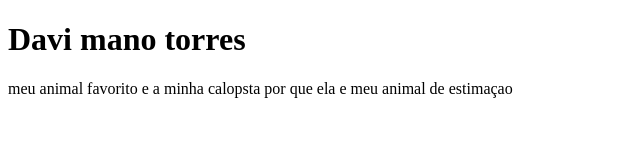
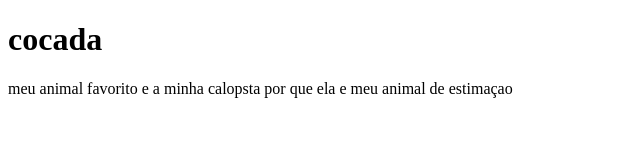
Before and after one commit to davizinn123456789/meu-animal-favorito, a plain HTML site: page index.html in a window 1280 px wide. Shown: the whole page, without its empty margins (0-640 px from the left). Drawn offline with Linux system fonts and the light colour scheme.

Commit message:
Update index.html

```diff
--- a/index.html
+++ b/index.html
@@ -6,7 +6,7 @@
     <title>meu animal favorito</title>
 </head>
 <body>
-    <h1>Davi mano torres</h1>
+    <h1>cocada</h1>
     <p>meu animal favorito e a minha calopsta por que ela e meu animal de estimaçao</p>
 </body>
 </html>
```
